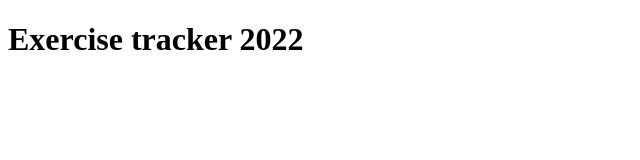
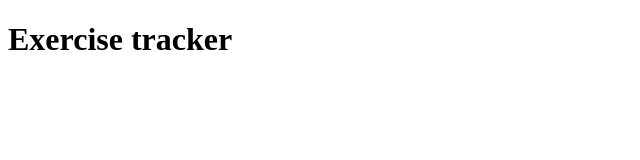
Before and after one commit to bac-dam-1991/exercise-tracker, a React app in the folder client/: page / in a window 1280 px wide. Shown: the top 160 px of the page, without its empty margins (0-640 px from the left). Built offline with nearby package versions, Linux system fonts and the light colour scheme.

Commit message:
Test branch policy (#1)

```diff
--- a/client/src/App.tsx
+++ b/client/src/App.tsx
@@ -1,7 +1,7 @@
 export const App = () => {
   return (
     <div>
-      <h1>Exercise tracker 2022</h1>
+      <h1>Exercise tracker</h1>
     </div>
   );
 };
```
